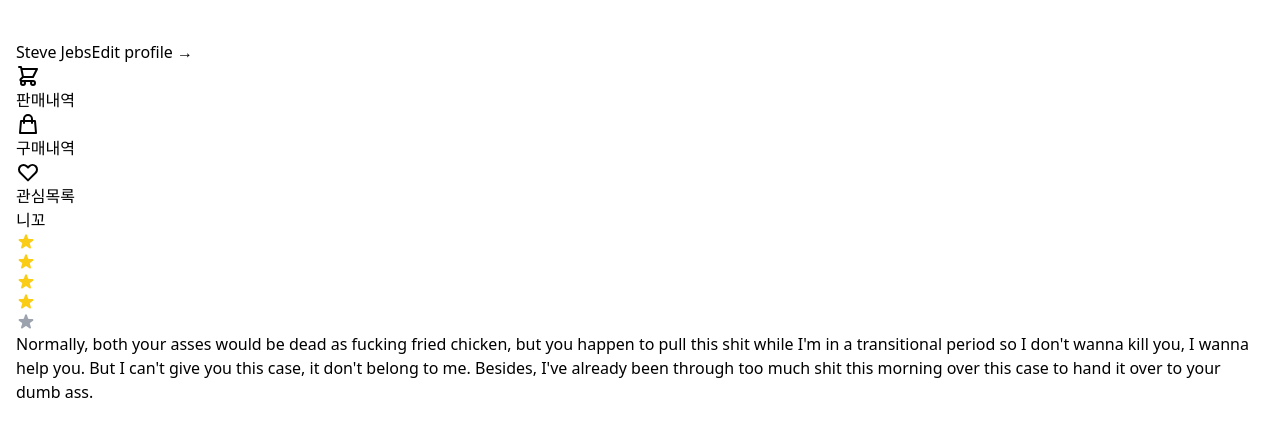
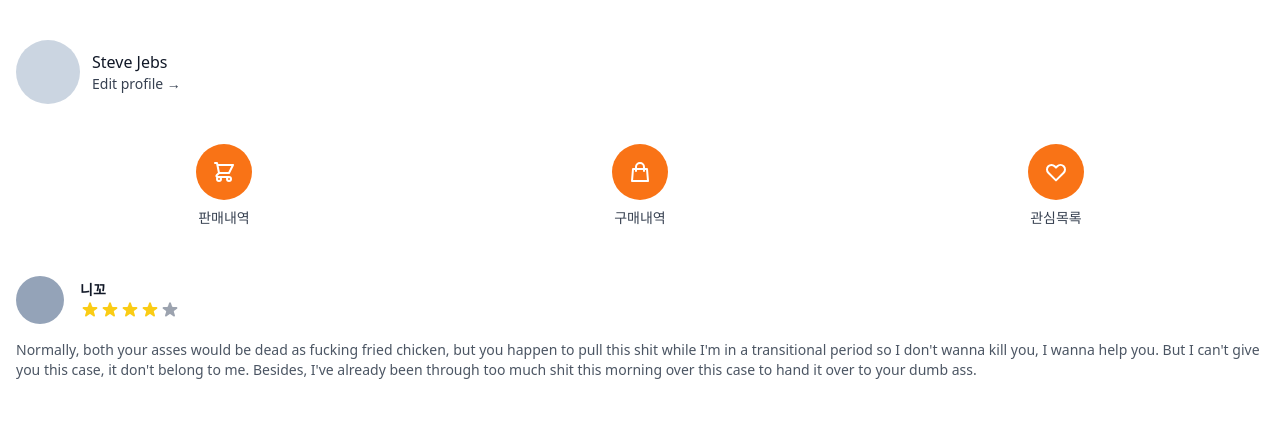
Before and after one commit to takeaways/air-project-1, a Next.js app: page /profile in a window 1280 px wide. Shown: the top 436 px of the page. Built offline with nearby package versions, Linux system fonts and the light colour scheme.

Commit message:
feat: profile styling

```diff
--- a/pages/profile.tsx
+++ b/pages/profile.tsx
@@ -3,16 +3,16 @@
 const Profile: NextPage = () => {
   return (
     <div className="px-4 py-10">
-      <div>
-        <div />
-        <div>
-          <span>Steve Jebs</span>
-          <span>Edit profile &rarr;</span>
+      <div className="flex items-center space-x-3">
+        <div className="w-16 h-16 rounded-full bg-slate-300" />
+        <div className="flex flex-col ">
+          <span className="font-medium text-gray-900">Steve Jebs</span>
+          <span className="text-sm text-gray-700">Edit profile &rarr;</span>
         </div>
       </div>
-      <div>
-        <div>
-          <div>
+      <div className="flex justify-around mt-10">
+        <div className="flex flex-col items-center">
+          <div className="flex items-center justify-center text-white bg-orange-500 rounded-full w-14 h-14">
             <svg
               className="w-6 h-6"
               fill="none"
@@ -28,10 +28,12 @@
               ></path>
             </svg>
           </div>
-          <span>판매내역</span>
+          <span className="mt-2 text-sm font-medium text-gray-700">
+            판매내역
+          </span>
         </div>
-        <div>
-          <div>
+        <div className="flex flex-col items-center">
+          <div className="flex items-center justify-center text-white bg-orange-500 rounded-full w-14 h-14">
             <svg
               className="w-6 h-6"
               fill="none"
@@ -47,10 +49,12 @@
               ></path>
             </svg>
           </div>
-          <span>구매내역</span>
+          <span className="mt-2 text-sm font-medium text-gray-700">
+            구매내역
+          </span>
         </div>
-        <div>
-          <div>
+        <div className="flex flex-col items-center">
+          <div className="flex items-center justify-center text-white bg-orange-500 rounded-full w-14 h-14">
             <svg
               className="w-6 h-6"
               fill="none"
@@ -66,15 +70,17 @@
               ></path>
             </svg>
           </div>
-          <span>관심목록</span>
+          <span className="mt-2 text-sm font-medium text-gray-700">
+            관심목록
+          </span>
         </div>
       </div>
-      <div>
-        <div>
-          <div />
+      <div className="mt-12">
+        <div className="flex items-center space-x-4 ">
+          <div className="w-12 h-12 rounded-full bg-slate-400" />
           <div>
-            <h4>니꼬</h4>
-            <div>
+            <h4 className="text-sm font-bold text-gray-900">니꼬</h4>
+            <div className="flex items-center">
               <svg
                 className="w-5 h-5 text-yellow-400"
                 xmlns="http://www.w3.org/2000/svg"
@@ -123,7 +129,7 @@
             </div>
           </div>
         </div>
-        <div>
+        <div className="mt-4 text-sm text-gray-600">
           <p>
             Normally, both your asses would be dead as fucking fried chicken,
             but you happen to pull this shit while I&apos;m in a transitional
```
